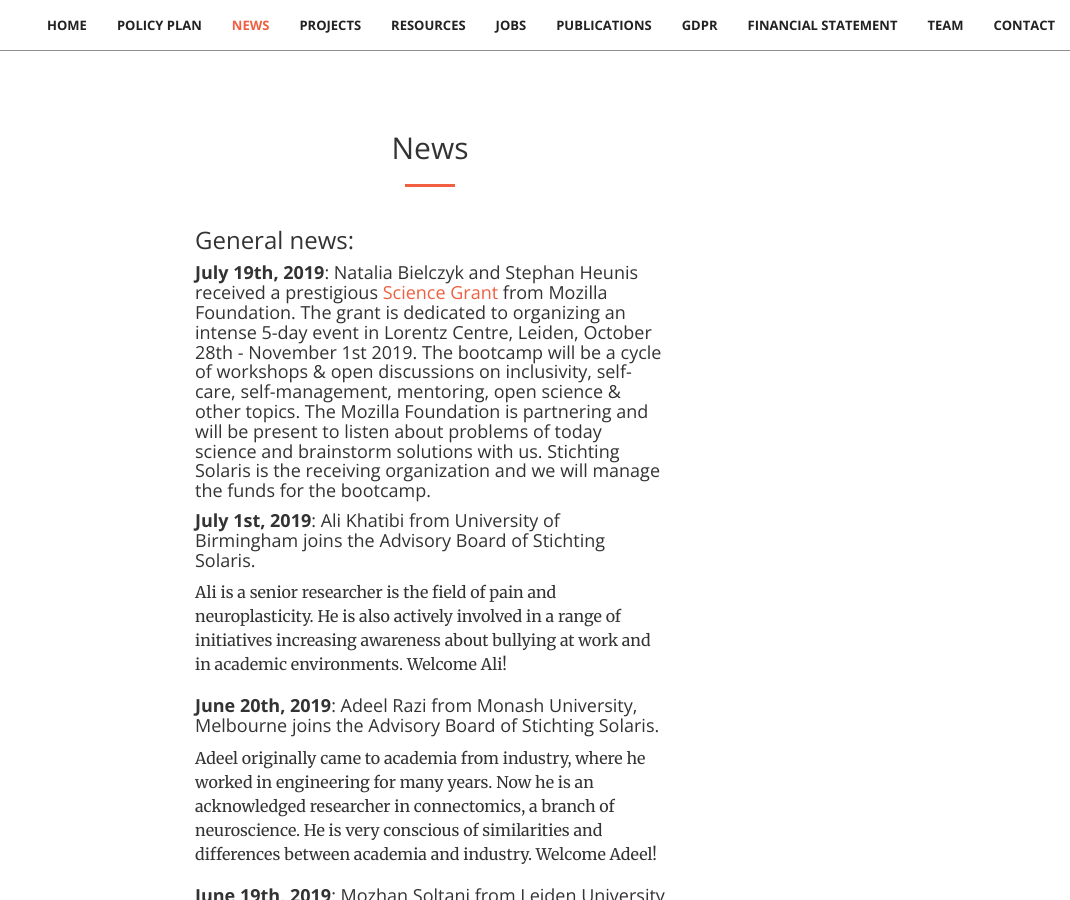
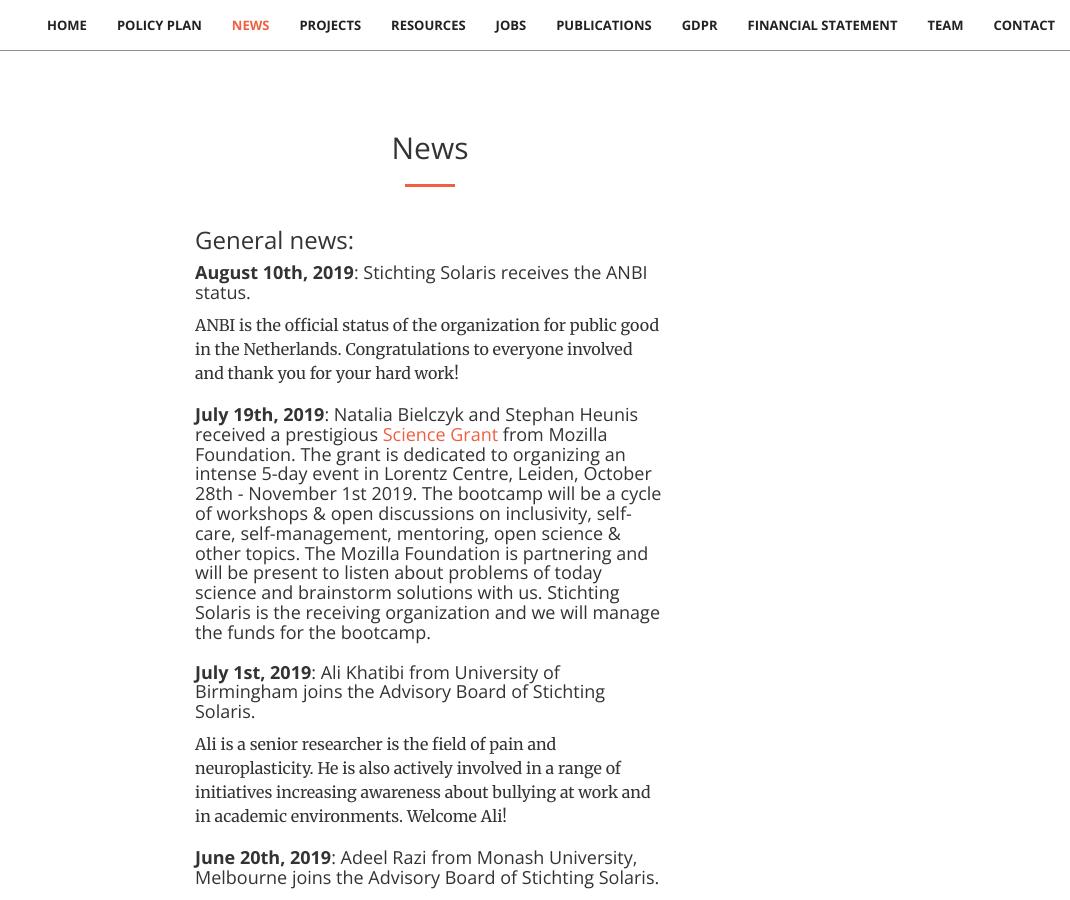
Before and after one commit to stichting-solaris/stichting-solaris.github.io, a Jekyll site: the page built from index.html, in a window 1280 px wide and 900 px high, scrolled down 5272 px. Shown: the whole window, without its empty margins (210-1280 px from the left). Built offline with Jekyll 4.4.1, drawn with Linux system fonts in a browser that asks for light colours.

Commit message:
Update news.html

```diff
--- a/_includes/news.html
+++ b/_includes/news.html
@@ -16,7 +16,13 @@
 
 <!-- General news: -->
                 <h3 class="section-heading">General news:</h3>
-                <h4 class="section-heading"><b>July 19th, 2019</b>: Natalia Bielczyk and Stephan Heunis
+                <h4 class="section-heading"><b>August 10th, 2019</b>: Stichting Solaris receives the
+                    ANBI status.</h4>
+                    <p>ANBI is the official status of the organization for public good in the Netherlands.
+                        Congratulations to everyone involved and thank you for your hard work!</p>
+               <p></p>
+
+               <h4 class="section-heading"><b>July 19th, 2019</b>: Natalia Bielczyk and Stephan Heunis
                     received a prestigious
                     <a href="https://medium.com/read-write-participate/announcing-9-awards-for-open-science-eaf8f5b36e85">Science Grant</a> from Mozilla Foundation.
                     The grant is dedicated to organizing an intense 5-day event in Lorentz Centre, Leiden,
@@ -26,6 +32,8 @@
                     The Mozilla Foundation is partnering and will be present to listen about problems of today science
                     and brainstorm solutions with us.
                     Stichting Solaris is the receiving organization and we will manage the funds for the bootcamp.</h4>
+                <p></p>
+
                 <h4 class="section-heading"><b>July 1st, 2019</b>: Ali Khatibi from University of Birmingham
                     joins the Advisory Board of Stichting Solaris.</h4>
                 <p>Ali is a senior researcher is the field of pain and neuroplasticity.
@@ -33,8 +41,6 @@
                     increasing awareness about bullying at work and in academic environments.
                     Welcome Ali!</p>
                 <p></p>
-                <p></p>
-
 
                 <h4 class="section-heading"><b>June 20th, 2019</b>: Adeel Razi from Monash University, Melbourne
                     joins the Advisory Board of Stichting Solaris.</h4>
@@ -43,12 +49,10 @@
                     He is very conscious of similarities and differences
                     between academia and industry. Welcome Adeel!</p>
                 <p></p>
-                <p></p>
 
                 <h4 class="section-heading"><b>June 19th, 2019</b>: Mozhan Soltani from Leiden University
                     joins the Advisory Board of Stichting Solaris.</h4>
                 <p>Mozhan is an expert in promoting Equality and Diversity in academia. Welcome Mozhan!</p>
-                <p></p>
                 <p></p>
 
                 <h4 class="section-heading"><b>May 28th, 2019</b>: Daniel Borek from Ghent University
@@ -56,14 +60,12 @@
                 <p>Daniel is an expert in Open Science practices
                     and in disseminating science through social media. Welcome Daniel!</p>
                 <p></p>
-                <p></p>
 
                 <h4 class="section-heading"><b>April 15th, 2019</b>: Natalia Bielczyk was appointed as an
                     <a href=" https://elifesciences.org/inside-elife/a946c355/elife-community-ambassadors-243-volunteers-join-the-programme-in-2019">
                     eLife Associate</a> 2019-2020</h4>
                 <p>Natalia will help the community of eLife Ambassadors by igniting the discussion at the eLife Ambassadors
                     Discourse forum, and giving a workhop on self development to the eLife Ambassadors.</p>
-                <p></p>
                 <p></p>
 
 
```
